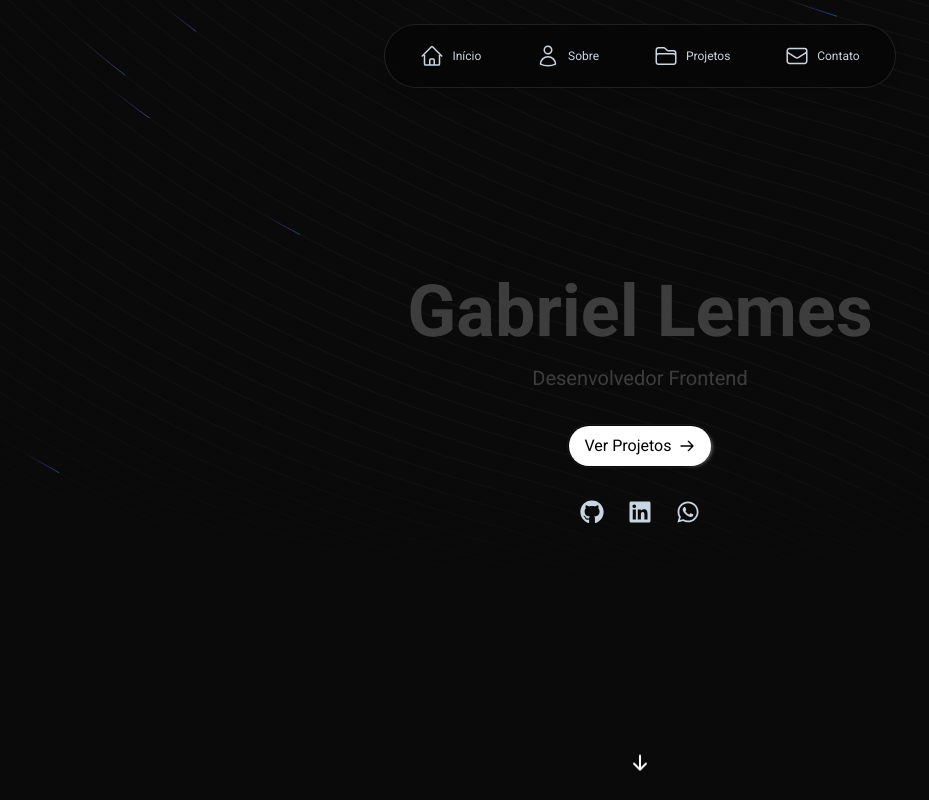
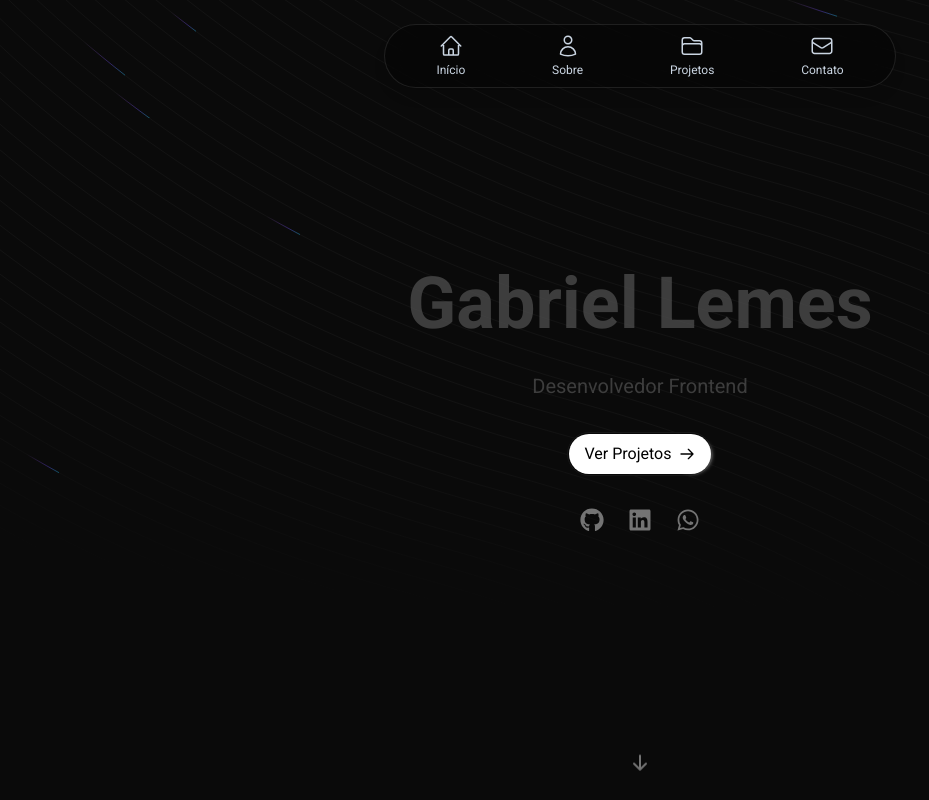
Before and after one commit to gabrielmlemes/portfolio-2.0, a Next.js app: page / in a window 1280 px wide. Shown: the top 800 px of the page, without its empty margins (0-929 px from the left). Built offline with nearby package versions, Linux system fonts and the light colour scheme.

Commit message:
style(ui): improve ui

```diff
--- a/package.json
+++ b/package.json
@@ -12,6 +12,7 @@
     "@emailjs/browser": "^4.4.1",
     "@heroicons/react": "^2.2.0",
     "@hookform/resolvers": "^5.2.1",
+    "@radix-ui/react-tooltip": "^1.2.7",
     "@react-three/drei": "^10.6.1",
     "@react-three/fiber": "^9.0.0-alpha.8",
     "@tabler/icons-react": "^3.34.1",
@@ -29,6 +30,7 @@
     "react-icons": "^5.5.0",
     "swiper": "^11.2.10",
     "tailwind-merge": "^3.3.1",
+    "tailwindcss-animate": "^1.0.7",
     "three": "^0.179.1",
     "three-globe": "^2.44.0",
     "zod": "^4.0.14"
--- a/src/app/components/Hero.tsx
+++ b/src/app/components/Hero.tsx
@@ -4,12 +4,12 @@ import { BackgroundBeams } from "./ui/background-beams";
 
 export function Hero() {
   return (
-    <div className="relative flex min-h-screen w-full flex-col items-center justify-center overflow-hidden rounded-md">
+    <section className="relative flex min-h-screen w-full flex-col items-center justify-center overflow-hidden rounded-md">
       <div className="relative z-10 px-4">
         <HeroClient />
       </div>
       <BackgroundBeams />
       <ArrowDown />
-    </div>
+    </section>
   );
 }
--- a/src/app/components/HeroClient.tsx
+++ b/src/app/components/HeroClient.tsx
@@ -32,7 +32,7 @@ const itemVariants: Variants = {
 export function HeroClient() {
   return (
     <motion.div
-      className="flex flex-col items-center text-center"
+      className="flex flex-col items-center gap-8 text-center"
       variants={containerVariants}
       initial="hidden"
       animate="visible"
@@ -43,19 +43,16 @@ export function HeroClient() {
         </AnimatedShinyText>
       </motion.h1>
 
-      <motion.p className="mt-4 max-w-2xl sm:text-lg lg:text-xl">
+      <motion.p className="max-w-2xl sm:text-lg lg:text-xl">
         <AnimatedShinyText>Desenvolvedor Frontend</AnimatedShinyText>
       </motion.p>
 
-      <motion.div
-        variants={itemVariants}
-        className="mt-6 flex justify-center sm:mt-8"
-      >
+      <motion.div variants={itemVariants} className="flex justify-center">
         <Link href="#projetos">
           <HoverBorderGradient
             containerClassName="rounded-full"
             as="button"
-            className="dark:bg-black cursor-pointer bg-white text-black dark:text-white flex items-center justify-center gap-2"
+            className="dark:bg-black cursor-pointer bg-white text-black dark:text-slate-200 flex items-center justify-center gap-2"
           >
             Ver Projetos
             <HiOutlineArrowRight />
@@ -63,7 +60,10 @@ export function HeroClient() {
         </Link>
       </motion.div>
 
-      <motion.div variants={itemVariants} className="mt-6 flex items-center justify-center gap-6 sm:mt-8">
+      <motion.div
+        variants={itemVariants}
+        className="flex items-center justify-center"
+      >
         <SocialLinks />
       </motion.div>
     </motion.div>
--- a/src/app/components/Navbar.tsx
+++ b/src/app/components/Navbar.tsx
@@ -21,11 +21,11 @@ export default function Navigation() {
             <li key={item.name}>
               <Link
                 href={item.href}
-                className="flex flex-col items-center justify-center gap-1 text-center text-slate-300 transition-colors hover:text-white sm:flex-row sm:gap-2"
+                className="flex flex-col items-center justify-center gap-1 text-center text-slate-300 transition-colors hover:text-white"
                 aria-label={item.name}
               >
                 {item.icon}
-                <span className="hidden text-xs font-medium sm:block">
+                <span className="hidden sm:block text-xs font-medium">
                   {item.name}
                 </span>
               </Link>
--- a/src/app/components/ui/SocialLinks.tsx
+++ b/src/app/components/ui/SocialLinks.tsx
@@ -2,6 +2,7 @@
 
 import Link from "next/link";
 import { FaGithub, FaLinkedin, FaWhatsapp } from "react-icons/fa";
+import * as Tooltip from "@radix-ui/react-tooltip";
 
 const socialLinks = [
   {
@@ -23,18 +24,33 @@ const socialLinks = [
 
 export function SocialLinks() {
   return (
+    <Tooltip.Provider delayDuration={100}>
       <div className="flex items-center justify-center gap-6">
         {socialLinks.map((social) => (
+          <Tooltip.Root key={social.name}>
+            <Tooltip.Trigger asChild>
               <Link
-          key={social.name}
                 href={social.href}
                 target="_blank"
                 aria-label={social.name}
-          className="text-slate-300 transition-all hover:text-blue-500 hover:scale-105 duration-300"
+                className="text-neutral-400/70 transition-colors hover:text-slate-300"
               >
                 {social.icon}
               </Link>
+            </Tooltip.Trigger>
+            <Tooltip.Portal>
+              <Tooltip.Content
+                side="bottom"
+                sideOffset={5}
+                className="z-50 overflow-hidden rounded-md border border-slate-800 bg-slate-900 px-3 py-1.5 text-xs text-slate-300 shadow-md animate-in fade-in-0 zoom-in-95"
+              >
+                {social.name}
+                <Tooltip.Arrow className="fill-slate-900" />
+              </Tooltip.Content>
+            </Tooltip.Portal>
+          </Tooltip.Root>
         ))}
       </div>
+    </Tooltip.Provider>
   );
 }
--- a/src/app/components/ui/arrow-down.tsx
+++ b/src/app/components/ui/arrow-down.tsx
@@ -8,7 +8,10 @@ export function ArrowDown({ className }: { className?: string }) {
       initial={{ opacity: 0, y: 100 }}
       animate={{ opacity: 1, y: 0 }}
       transition={{ duration: 0.5, delay: 1, ease: "easeOut" }}
-      className={cn("absolute bottom-5 animate-bounce text-white", className)}
+      className={cn(
+        "absolute bottom-5 animate-bounce text-neutral-400/70",
+        className
+      )}
     >
       <svg
         width="24"
--- a/src/app/globals.css
+++ b/src/app/globals.css
@@ -29,6 +29,12 @@ body {
     60% {
       background-position: calc(100% + var(--shiny-width)) 0;
     }
+  }
+}
+
+@media (prefers-reduced-motion) {
+  .animate-shiny-text {
+    --animate-shiny-text: none;
   }
 }
 
--- a/src/app/layout.tsx
+++ b/src/app/layout.tsx
@@ -46,7 +46,7 @@ export default function RootLayout({
     <html lang="pt-BR">
       <body className={roboto.className}>
         <Navbar />
-        {children}
+        <main>{children}</main>
         <Footer />
       </body>
     </html>
--- a/tailwind.config.js
+++ b/tailwind.config.js
@@ -13,5 +13,6 @@ module.exports = {
       },
     },
   },
-  plugins: [],
+  // eslint-disable-next-line @typescript-eslint/no-require-imports
+  plugins: [require("tailwindcss-animate")],
 };
```
Also changed, not shown: 1 other file (tests, documents, lock files or other folders). Lines whose indentation alone changed are shown as unchanged.
